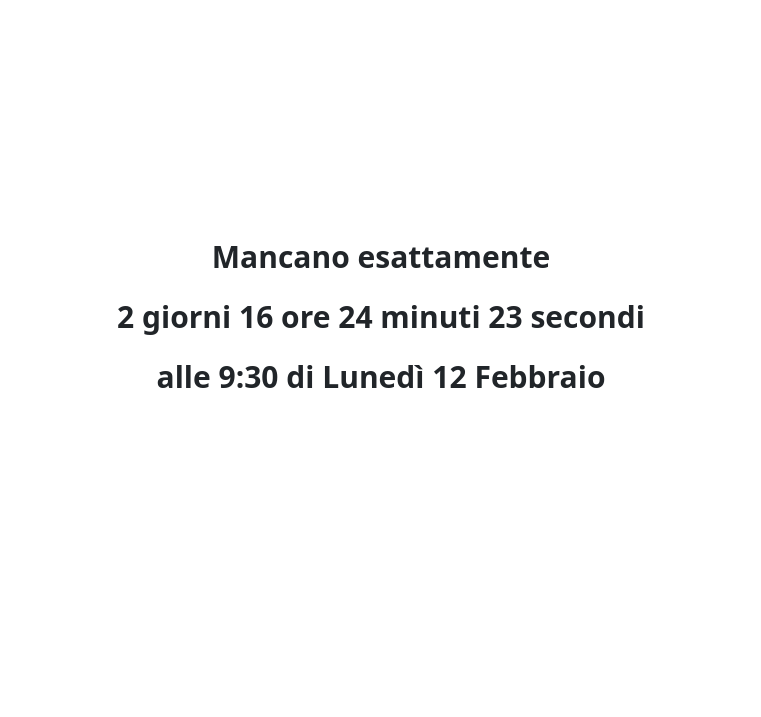
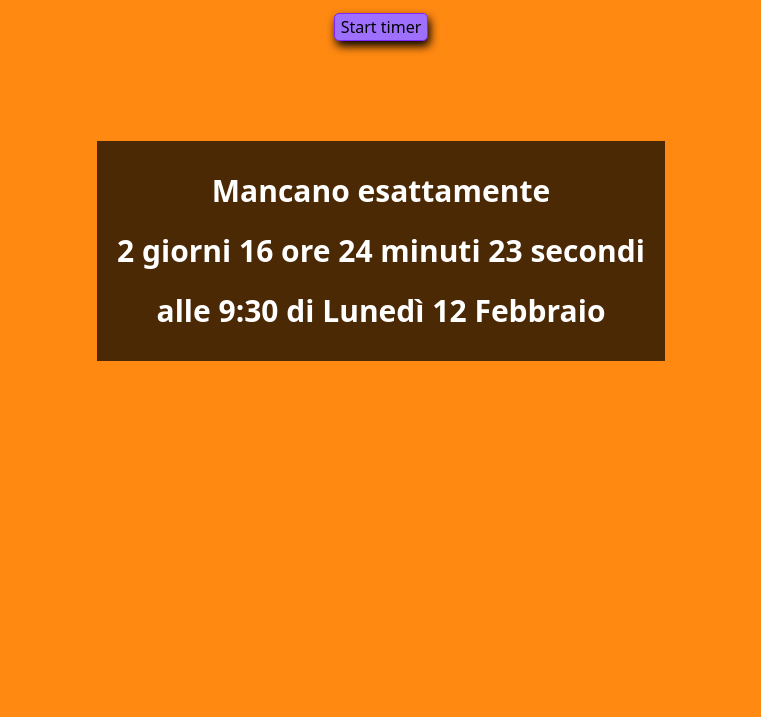
Before and after one commit to AndreaLivornese/js-simon, a plain HTML site: page index.html in a window 1280 px wide. Shown: the part 83-800 px from the top of the page, without its empty margins (259-1020 px from the left). Drawn offline with nearby package versions, Linux system fonts and the light colour scheme.

Commit message:
aggiunti elementi html e stilizzati

```diff
--- a/css/style.css
+++ b/css/style.css
@@ -1,9 +1,31 @@
+body{
+    background-color: #FF8911;
+}
+
+
+
+#btn-start{
+    margin-bottom: 100px;
+
+    border:1px solid #7F27FF;
+    border-radius:5px;
+    box-shadow: 2px 5px 10px black;
+
+    background-color: #9F70FD;
+}
+
+
 #timer-container{
-    height: 100vh;
 
     font-size: 30px;
+    color:white;
 
     line-height: 2;
 
     font-weight: bold;
 }
+
+#timer{
+    padding: 20px;;
+    background-color: rgba(0, 0, 0, .7);
+}
--- a/index.html
+++ b/index.html
@@ -12,11 +12,16 @@
     <link rel="stylesheet" href="./css/style.css">
 </head>
 <body>
+    <div class="container text-center">
+        <h1>
+            Timer
+        </h1>
+        <p>
+            Fai click sul bottono e il timer dirà quanto tempo mancherà al 12 Febbraio alle 9:30 di mattina
+        </p>
+        <button id="btn-start">Start timer</button>
 
-
-    <div class="container">
-
-        <div id="timer-container" class="d-flex justify-content-center align-items-center text-center">
+        <div id="timer-container" class="d-flex justify-content-center text-center">
             <div id="timer">
             </div>
         </div>
```
